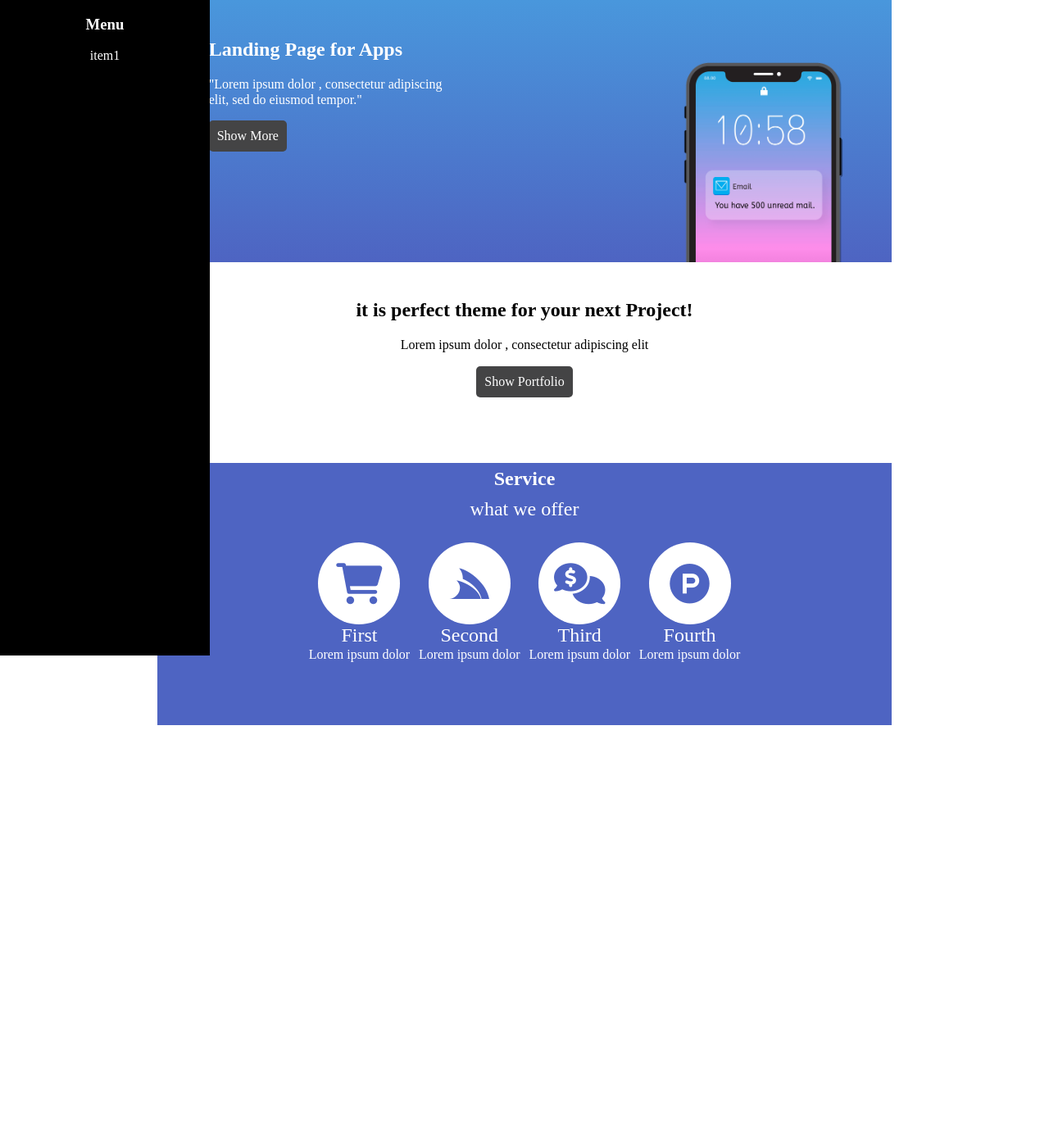
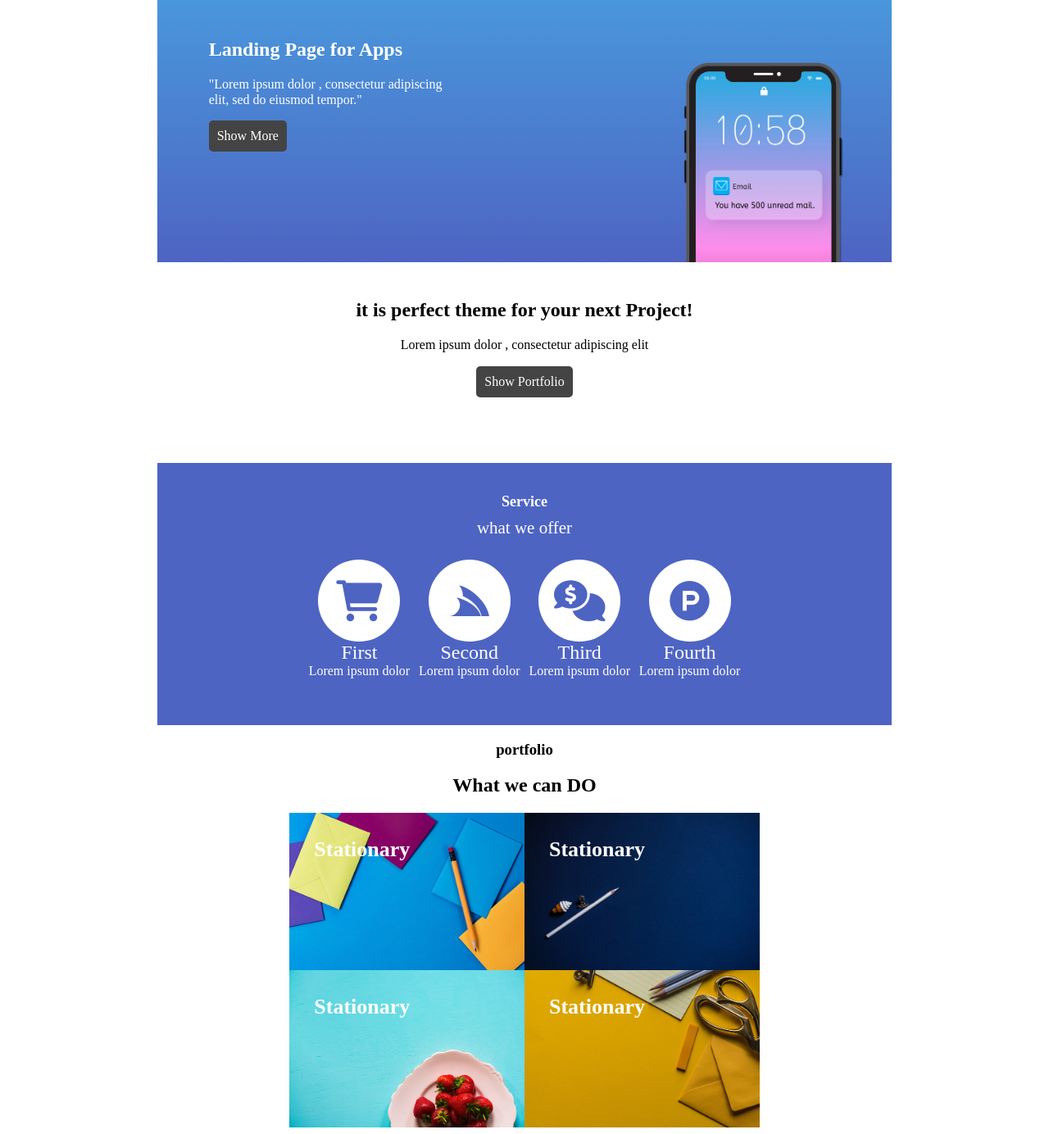
Before and after one commit to RyuJaeJeong/front-end, a plain HTML site: page HTML_CSS/intermediate/LandingPage/index.html in a window 1280 px wide. Shown: the whole page at 82% size. Before the commit the page ends 917 px from the top, so only its background shows below. Drawn offline with Linux system fonts and the light colour scheme.

Commit message:
LandingPage 수정

```diff
--- a/HTML_CSS/intermediate/LandingPage/css/style.css
+++ b/HTML_CSS/intermediate/LandingPage/css/style.css
@@ -127,6 +127,92 @@ i{
     color: white;
 }
 
+.album{
+    width: 70%;
+    height: 60%;
+    margin: auto;
+    padding: 0px;
+    text-align: center;
+}
+
+.album-top{
+    width: 80%;
+    height: 40%;
+    margin: auto;
+    display: flex;
+    justify-content: center;
+}
+
+.album-top>div:nth-child(1){
+    width: 40%;
+    height: 100%;
+    background-image: url(../img/portfolio-1.jpg);
+    background-repeat: no-repeat;
+    background-size: cover;
+    background-clip: border-box;
+    transition: 0.5s;
+    color:white;
+    font-size:26px;
+    text-align: left;
+    font-weight: bolder;
+    padding: 30px;
+}
+
+.album-top>div:nth-child(2){
+    width: 40%;
+    height: 100%;
+    background-image: url(../img/portfolio-2.jpg);
+    background-repeat: no-repeat;
+    background-size: cover;
+    background-clip: border-box;
+    font-size:26px;
+    color:white;
+    text-align: left;
+    font-weight: bolder;
+    padding: 30px;
+}
+
+.album-top>div:nth-child(1):hover{
+    border: 10px solid white;
+}
+
+
+.album-bottom{
+    width: 80%;
+    height: 40%;
+    margin: auto;
+    display: flex;
+    justify-content: center;
+}
+
+.album-bottom>div:nth-child(1){
+    width: 40%;
+    height: 100%;
+    background-image: url(../img/portfolio-3.jpg);
+    background-repeat: no-repeat;
+    background-size: cover;
+    background-clip: border-box;
+    font-size:26px;
+    text-align: left;
+    color:white;
+    font-weight: bolder;
+    padding: 30px;
+}
+
+.album-bottom>div:nth-child(2){
+    width: 40%;
+    height: 100%;
+    background-image: url(../img/portfolio-4.jpg);
+    background-repeat: no-repeat;
+    background-size: cover;
+    background-clip: border-box;
+    font-size:26px;
+    text-align: left;
+    color:white;
+    font-weight: bolder;
+    padding: 30px;
+}
+
 @media screen and (max-width: 768px) {
 
     .h2{
@@ -201,9 +287,9 @@ i{
 
     .footer-wrapper{
         display: block;
-        width: 60%;
+        width: 100%;
         height: 75%;
-        margin: auto;
+        margin: 20px auto;
     }
 
     .footer-top-container,
@@ -252,4 +338,33 @@ i{
         margin-top: 0px;
     }
 
+    .album-top{
+        display: inline;
+    }
+
+    .album-bottom{
+        display: inline;
+    }
+
+    .album-top>div:nth-child(1){
+        width: 100%;
+        height: 50%;
+        margin-bottom: 10px;
+    }
+
+    .album-top>div:nth-child(2){
+        width: 100%;
+        height: 50%;
+        margin-bottom: 10px;
+    }
+
+    .album-bottom>div:nth-child(1){
+        width: 100%;
+        height: 50%;
+        margin-bottom: 10px;
+    }
+    .album-bottom>div:nth-child(2){
+        width: 100%;
+        height: 50%;
+    }
 }
--- a/HTML_CSS/intermediate/LandingPage/index.html
+++ b/HTML_CSS/intermediate/LandingPage/index.html
@@ -5,90 +5,13 @@
     <meta charset="UTF-8">
     <meta name="viewport" content="width=device-width, initial-scale=1.0">
     <title>Title</title>
-    <link rel="stylesheet" href="css/normalize.css">
     <link rel="stylesheet" href="https://cdnjs.cloudflare.com/ajax/libs/font-awesome/6.1.1/css/all.min.css"
           integrity="sha512-KfkfwYDsLkIlwQp6LFnl8zNdLGxu9YAA1QvwINks4PhcElQSvqcyVLLD9aMhXd13uQjoXtEKNosOWaZqXgel0g=="
           crossorigin="anonymous" referrerpolicy="no-referrer" />
+    <link rel="stylesheet" href="css/normalize.css">
     <link rel="stylesheet" href="css/style.css">
-    <style>
-        .menu{
-           position: absolute;
-           z-index: 2;
-           width: 10%;
-           height: 100%;
-           background-color: black;
-           color: white;
-           text-align: right;
-           transition: width 3s;
-
-        }
-
-        .menu:hover{
-            width: 20%;
-            text-align: center;
-
-        }
-
-        ul{
-            margin: 0px;
-            padding: 0px;
-        }
-
-        .menu>h3 {
-            margin-right: 30px;
-        }
-        .menu:hover>h3 {
-            margin-right: 0px;
-        }
-
-        .menu>ul>li{
-            text-align: center;
-            transform: translateX(-150px);
-        }
-
-        .menu:hover>ul>li{
-            transform: translateX(0px);
-            animation-name:itemAni;
-            animation-duration: 2s;
-            text-align: center;
-        }
-
-        ul li {
-            padding: 0px;
-            padding-inline-start: 0px;
-        }
-
-
-        @keyframes itemAni {
-            0% {
-
-            }
-
-            30% {
-                transform: translateX(100px);
-            }
-
-            60% {
-                transform: skew(-30deg);
-            }
-
-            100% {
-                transform: skew(0deg);
-                transform: translateX(0px);
-            }
-        }
-
-
-
-    </style>
 </head>
 <body>
-    <div class="menu">
-    <h3>Menu</h3>
-    <ul>
-        <li style="list-style: none">item1</li>
-    </ul>
-    </div>
     <div class="container">
         <div class="header">
             <div class="header-info">
@@ -116,9 +39,9 @@
             </div>
         </div>
         <div class="footer">
-            <div>
-                <p align="center" style="color: white; margin-top: 5px; margin-bottom:0px; font-size: 24px; font-weight: bolder;">Service</p>
-                <p align="center" style="color: white; margin: 10px; font-size: 24px;">what we offer</p>
+            <div style="margin-top: 4%">
+                <p align="center" style="color: white; margin-top: 5px; margin-bottom:0px; font-size: 18px; font-weight: bolder;">Service</p>
+                <p align="center" style="color: white; margin: 10px; font-size: 21px;">what we offer</p>
             </div>
             <div class="footer-wrapper">
                 <div class="footer-top-container">
@@ -147,6 +70,26 @@
                 </div>
             </div>
         </div>
+        <div class="album">
+            <h3>portfolio</h3>
+            <h2>What we can DO</h2>
+            <div class="album-top">
+                <div>
+                    Stationary
+                </div>
+                <div>
+                    Stationary
+                </div>
+            </div>
+            <div class="album-bottom">
+                <div>
+                    Stationary
+                </div>
+                <div>
+                    Stationary
+                </div>
+            </div>
+        </div>
     </div>
 
 </body>
```
Also changed, not shown: HTML_CSS/intermediate/LandingPage/img/portfolio-1.jpg (added).
